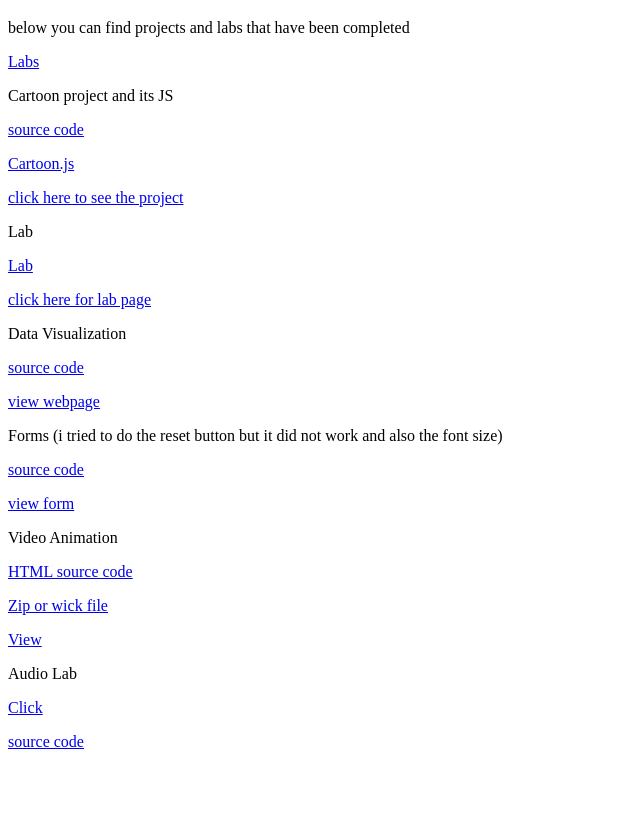
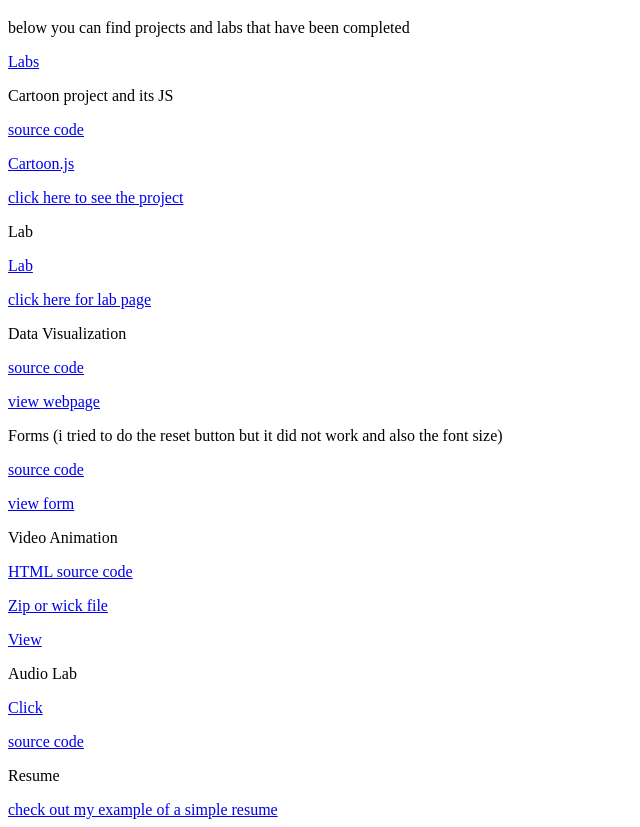
Before and after one commit to aaseeb172/CISC3610-2, a plain HTML site: page index.html in a window 1280 px wide. Shown: the part 61-888 px from the top of the page, without its empty margins (0-640 px from the left). Before the commit the page ends 828 px from the top, so only its background shows below. Drawn offline with Linux system fonts and the light colour scheme.

Commit message:
new entry in index.html

```diff
--- a/index.html
+++ b/index.html
@@ -28,5 +28,7 @@
 <p> Audio Lab</p>
  <a href="Labs/audioLab.html">Click</a>
 <p> <a href="https://github.com/aaseeb172/CISC3610-2/blob/main/Labs/audioLab.html">source code</a> </p>
+<p> Resume </p>
+<a href="Labs/resume.html">check out my example of a simple resume</a>
 </body>
 </html>
```
